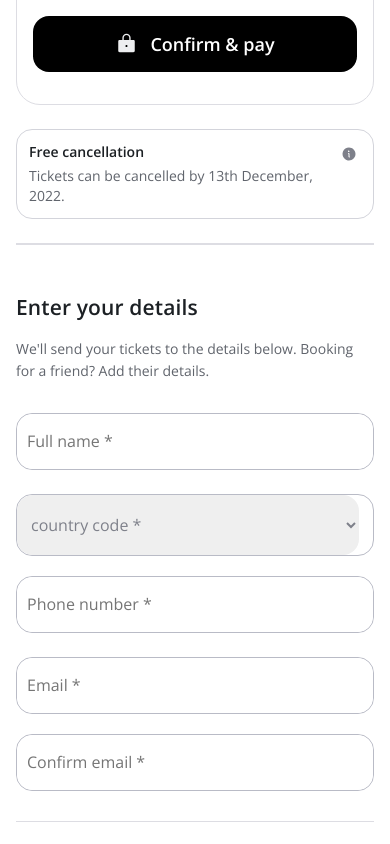
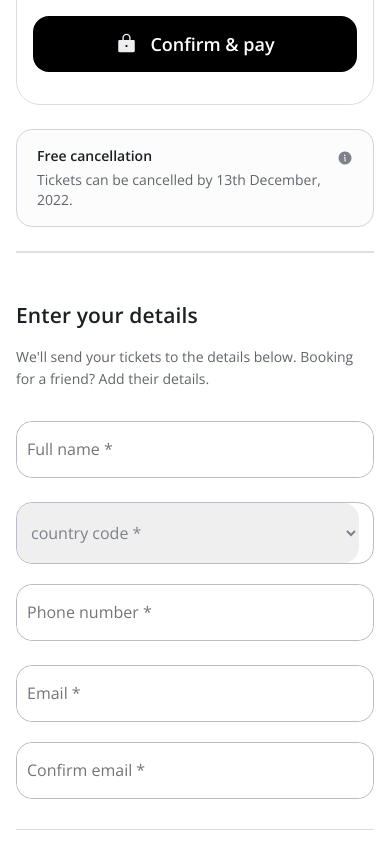
Before and after one commit to mahakpandey/assingment-tickete, a React (Vite) app: page / in a window 390 px wide. Shown: the part 960-1804 px from the top of the page. Built offline with nearby package versions, Linux system fonts and the light colour scheme.

Commit message:
minor fixes

```diff
--- a/src/styles/Checkout.css
+++ b/src/styles/Checkout.css
@@ -54,7 +54,8 @@
   display: flex;
   gap: 12px;
   justify-content: space-between;
-  padding: 12px;
+  padding: 16px 16px 16px 20px;
+  background-color: #FCFCFD;
 }
 
 .free-cancelation-text {
--- a/src/styles/carousel.css
+++ b/src/styles/carousel.css
@@ -67,5 +67,7 @@
       height: auto;
       max-width: auto;
       max-height: inherit;
+    }.carousel-dots{
+      right: 41%;
     }
 }
```
